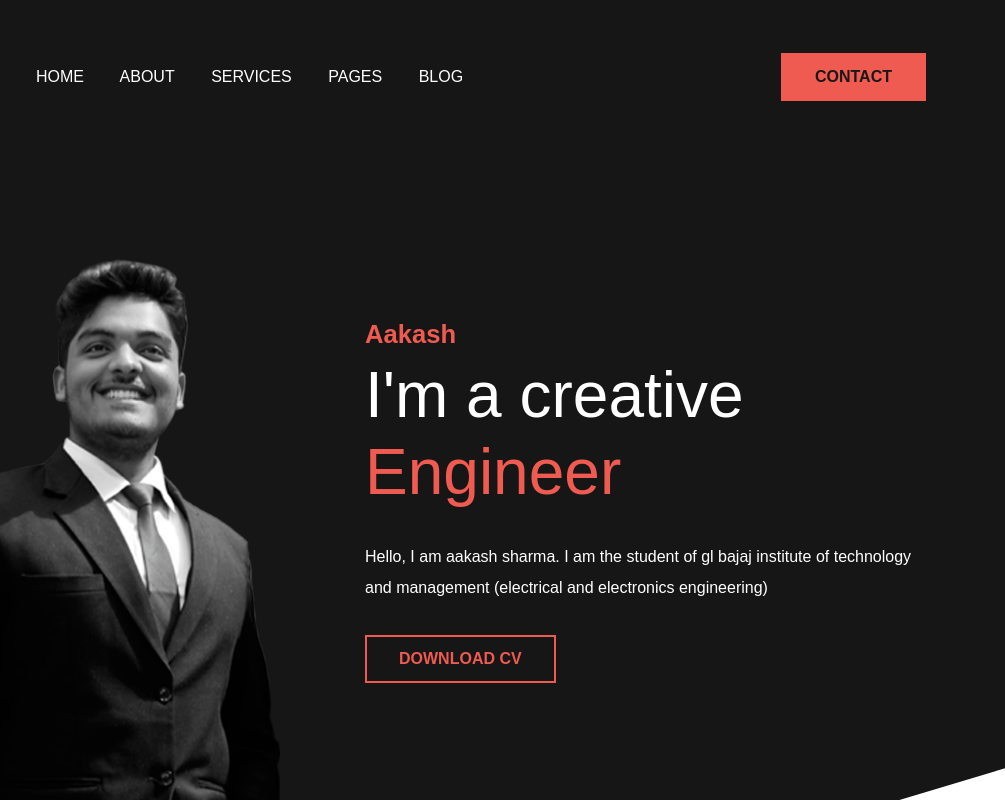
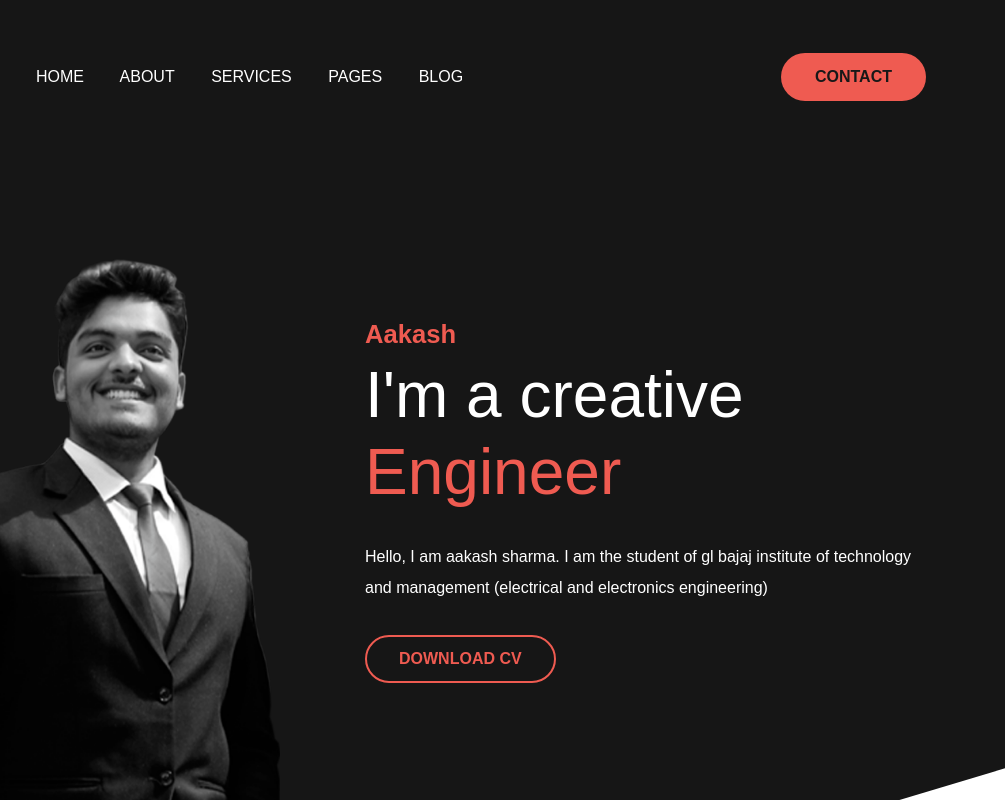
Before and after one commit to akashtic/portfolio_aakash, a plain HTML site: page index.html in a window 1280 px wide. Shown: the top 800 px of the page, 275-1280 px from the left. Drawn offline with nearby package versions, Linux system fonts and the light colour scheme; files whose address does not match are found by name.

Commit message:
Update utility.css

```diff
--- a/css/utility.css
+++ b/css/utility.css
@@ -11,15 +11,17 @@
     padding: 0.8rem 2rem;
     font-size: 1rem;
     font-weight: 600;
-    border: 2px solid transparent;
+    border: 2.5px solid transparent;
     outline: none;
     cursor: pointer;
     text-transform: uppercase;
     transition: all.3s ease;
+    border-radius: 3rem;
 }
 .btn-primary{
     background: var(--primary);
     color:var(--secondary);
+
 }
 .btn-primary:hover{
     background: transparent;
```
